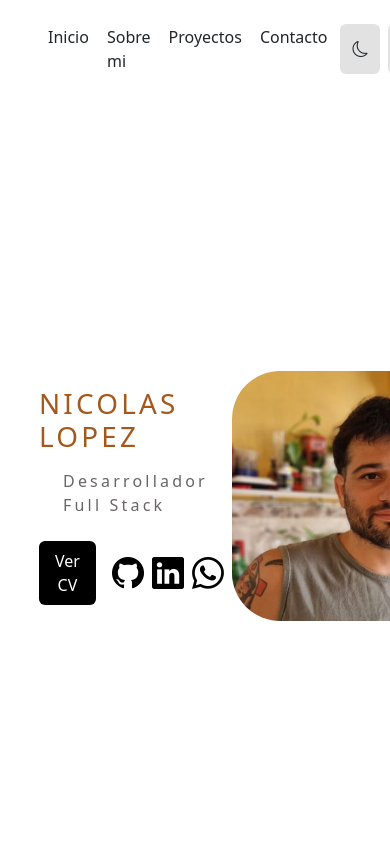
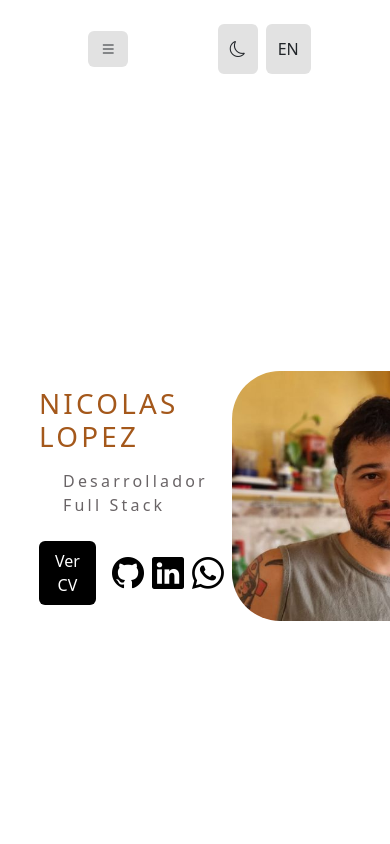
Before and after one commit to NicoLopezBjj/portfolio2.0, a React (Vite) app: page / in a window 390 px wide. Shown: the top 844 px of the page. Built offline with nearby package versions, Linux system fonts and the light colour scheme.

Commit message:
add menu burger in header

```diff
--- a/src/Components/Header/Header.jsx
+++ b/src/Components/Header/Header.jsx
@@ -16,7 +16,13 @@ const Header = () => {
 
     return(
         <nav className='d-flex justify-content-between mt-4'>
-            <div className='d-flex'>
+            {/* Icono de hamburguesa para pantallas pequeñas */}
+            <div className='d-flex d-md-none'>
+                <button className='btn btn-menu' onClick={toggleMenu}>
+                    <i className={`btn btnChange bi ${isMenuOpen ? 'bi-x' : 'bi-list'}`}></i>
+                </button>
+            </div>
+            <div className={`d-md-flex ${isMenuOpen ? 'flex-column align-items-center' : 'd-none d-md-flex'}`}>
                 <a className="nav-link mx-2" aria-current="page" href="#inicio" onClick={handleLinkClick} >Inicio</a>
                 <a className="nav-link mx-2" href="#resumen" onClick={handleLinkClick}>Sobre mi</a>
                 <a className="nav-link mx-2" href="#lastJob" onClick={handleLinkClick}>Proyectos</a>
```
